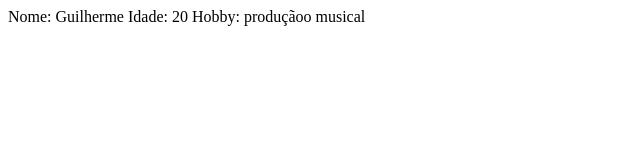
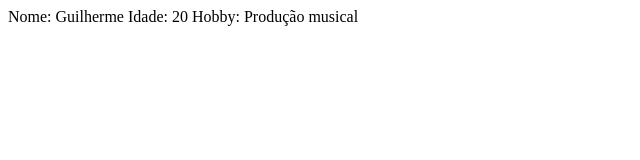
Before and after one commit to guilhermeromer/git.treinamento, a plain HTML site: page index.html in a window 1280 px wide. Shown: the full height of the page, 0-640 px from the left. Drawn offline with Linux system fonts and the light colour scheme.

Commit message:
agora vai

```diff
--- a/index.html
+++ b/index.html
@@ -6,7 +6,7 @@
 <body>
 	Nome: Guilherme
 	Idade: 20
-	Hobby: produçãoo musical
+	Hobby: Produção musical
 
 </body>
 </html>
```
